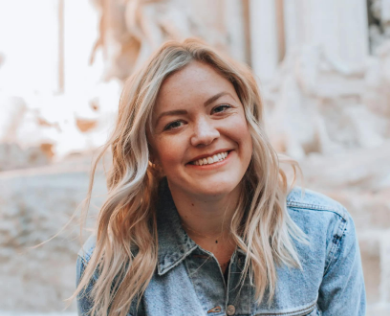
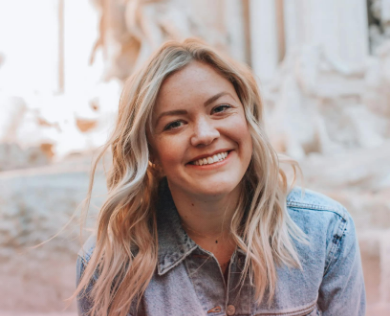
Before and after one commit to CoolMcProgrammer123/INM420-Assignment-6, a website: page public/index.html in a window 390 px wide. Shown: the top 316 px of the page. Drawn offline with nearby package versions, Linux system fonts and the light colour scheme.

Commit message:
Added gradient in image + responsive fixes

```diff
--- a/public/assets/css/style.css
+++ b/public/assets/css/style.css
@@ -42,6 +42,7 @@ body {
     gap: 0;
     /* max-width: 1400px; */
     margin: 0 auto;
+    height: 100vh;
 }
 
 /* Added padding INSIDE each cell */
@@ -59,6 +60,22 @@ body {
     padding: 0;
 }
 
+/* gradient overlay (red, bottom-to-middle) */
+.photo-section::after {
+    content: "";
+    position: absolute;
+    bottom: 0;
+    left: 0;
+    width: 100%;
+    height: 55%; /* how “tall” the fade runs—tweak if needed */
+    background: linear-gradient(
+        0deg,
+        rgba(214, 60, 52, 0.5) 0%,   /* solid red at the very bottom */
+        rgba(214, 60, 52, 0) 100%     /* fully transparent by the middle */
+    );
+    z-index: 1; /* sits between photo and caption */
+}
+
 .photo-section img {
     width: 100%;
     height: 100%;
@@ -71,6 +88,7 @@ body {
     bottom: 2rem;
     left: 2rem;
     right: 2rem;
+    z-index: 2;
 }
 
 .photo-section h2 {
@@ -181,7 +199,7 @@ ul li::before {
 }
 
 /* ---------- responsiveness ---------- */
-@media (max-width: 900px) {
+@media (max-width: 850px) {
     .persona {
         grid-template-columns: 1fr;           /* single column */
         grid-template-areas:
@@ -190,6 +208,7 @@ ul li::before {
             "stats"
             "col1"
             "col2";
+        height: auto;
     }
 
     .photo-section figcaption {
@@ -197,6 +216,14 @@ ul li::before {
         left: 1rem;
         right: 1rem;
     }
+
+    .tasks-column {
+        padding-bottom: 0;
+    }
+
+    .feelings-column {
+        padding-top: 1rem;
+    }
 }
 
 @media (prefers-color-scheme: light) {
```
